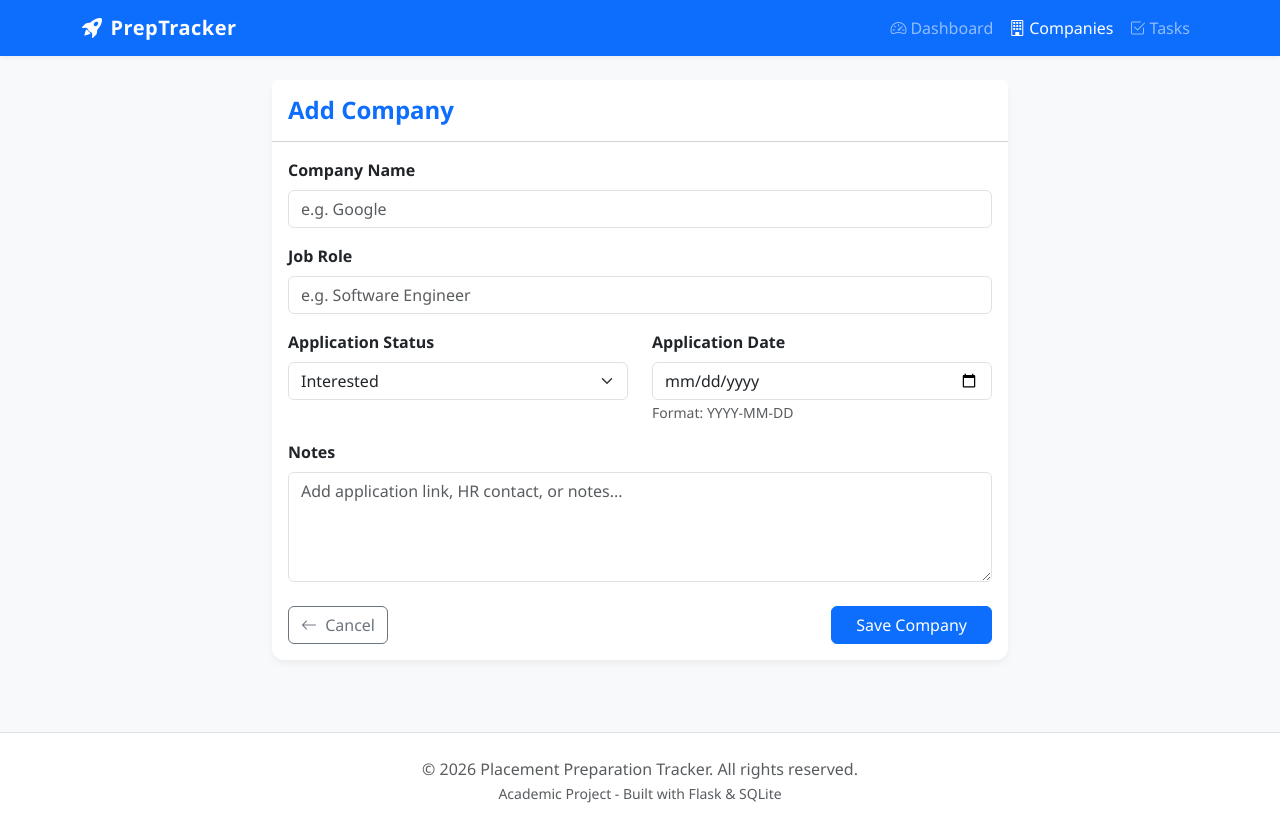
After one commit to VindhyaMaligela/Placement-Preparation-Tracker, a Flask app: page /companies/new in a window 1280 px wide. The commit adds this page. Run offline with Flask 3, Linux system fonts and the light colour scheme.

Commit message:
Implement Companies CRUD functionality

```diff
--- /dev/null
+++ b/app/forms.py
@@ -0,0 +1,24 @@
+from flask_wtf import FlaskForm
+from wtforms import StringField, SelectField, DateField, TextAreaField, SubmitField
+from wtforms.validators import DataRequired, Length, Optional
+
+class CompanyForm(FlaskForm):
+    """Form for adding and editing tracked companies."""
+    name = StringField('Company Name', validators=[
+        DataRequired(message="Company name is required."),
+        Length(max=100, message="Name must be under 100 characters.")
+    ])
+    role = StringField('Job Role', validators=[
+        DataRequired(message="Job role is required."),
+        Length(max=100, message="Role must be under 100 characters.")
+    ])
+    status = SelectField('Application Status', choices=[
+        ('Interested', 'Interested'),
+        ('Applied', 'Applied'),
+        ('Interviewing', 'Interviewing'),
+        ('Offered', 'Offered'),
+        ('Rejected', 'Rejected')
+    ], default='Interested')
+    application_date = DateField('Application Date', validators=[Optional()], format='%Y-%m-%d')
+    notes = TextAreaField('Notes', validators=[Optional()])
+    submit = SubmitField('Save Company')
--- a/app/routes/companies.py
+++ b/app/routes/companies.py
@@ -1,10 +1,55 @@
-from flask import Blueprint, render_template
+from flask import Blueprint, render_template, redirect, url_for, flash
+from app import db
 from app.models import Company
+from app.forms import CompanyForm
 
 companies_bp = Blueprint('companies', __name__)
 
 @companies_bp.route('/')
 def index():
-    """Renders the companies list page (placeholder)."""
+    """Renders the companies list page."""
     companies = Company.query.all()
     return render_template('companies/index.html', companies=companies)
+
+@companies_bp.route('/new', methods=['GET', 'POST'])
+def new_company():
+    """Route to add a new company."""
+    form = CompanyForm()
+    if form.validate_on_submit():
+        company = Company(
+            name=form.name.data,
+            role=form.role.data,
+            status=form.status.data,
+            application_date=form.application_date.data,
+            notes=form.notes.data
+        )
+        db.session.add(company)
+        db.session.commit()
+        flash(f'Company "{company.name}" has been successfully added!', 'success')
+        return redirect(url_for('companies.index'))
+    return render_template('companies/form.html', form=form, title='Add Company')
+
+@companies_bp.route('/<int:id>/edit', methods=['GET', 'POST'])
+def edit_company(id):
+    """Route to edit an existing company."""
+    company = Company.query.get_or_404(id)
+    form = CompanyForm(obj=company)
+    if form.validate_on_submit():
+        company.name = form.name.data
+        company.role = form.role.data
+        company.status = form.status.data
+        company.application_date = form.application_date.data
+        company.notes = form.notes.data
+        db.session.commit()
+        flash(f'Company "{company.name}" has been updated!', 'success')
+        return redirect(url_for('companies.index'))
+    return render_template('companies/form.html', form=form, title='Edit Company', company=company)
+
+@companies_bp.route('/<int:id>/delete', methods=['POST'])
+def delete_company(id):
+    """Route to delete an existing company."""
+    company = Company.query.get_or_404(id)
+    db.session.delete(company)
+    db.session.commit()
+    flash(f'Company "{company.name}" has been deleted.', 'danger')
+    return redirect(url_for('companies.index'))
--- /dev/null
+++ b/app/templates/companies/form.html
@@ -0,0 +1,106 @@
+{% extends 'base.html' %}
+
+{% block title %}{{ title }} - PrepTracker{% endblock %}
+
+{% block content %}
+<div class="row justify-content-center">
+    <div class="col-md-8">
+        <div class="card">
+            <div class="card-header bg-white py-3">
+                <h4 class="mb-0 fw-bold text-primary">{{ title }}</h4>
+            </div>
+            <div class="card-body">
+                <form method="POST" action="" novalidate>
+                    {{ form.csrf_token }}
+
+                    <!-- Company Name -->
+                    <div class="mb-3">
+                        {{ form.name.label(class="form-label fw-semibold") }}
+                        {% if form.name.errors %}
+                            {{ form.name(class="form-control is-invalid", placeholder="e.g. Google") }}
+                            <div class="invalid-feedback">
+                                {% for error in form.name.errors %}
+                                    <span>{{ error }}</span>
+                                {% endfor %}
+                            </div>
+                        {% else %}
+                            {{ form.name(class="form-control", placeholder="e.g. Google") }}
+                        {% endif %}
+                    </div>
+
+                    <!-- Job Role -->
+                    <div class="mb-3">
+                        {{ form.role.label(class="form-label fw-semibold") }}
+                        {% if form.role.errors %}
+                            {{ form.role(class="form-control is-invalid", placeholder="e.g. Software Engineer") }}
+                            <div class="invalid-feedback">
+                                {% for error in form.role.errors %}
+                                    <span>{{ error }}</span>
+                                {% endfor %}
+                            </div>
+                        {% else %}
+                            {{ form.role(class="form-control", placeholder="e.g. Software Engineer") }}
+                        {% endif %}
+                    </div>
+
+                    <div class="row">
+                        <!-- Application Status -->
+                        <div class="col-md-6 mb-3">
+                            {{ form.status.label(class="form-label fw-semibold") }}
+                            {% if form.status.errors %}
+                                {{ form.status(class="form-select is-invalid") }}
+                                <div class="invalid-feedback">
+                                    {% for error in form.status.errors %}
+                                        <span>{{ error }}</span>
+                                    {% endfor %}
+                                </div>
+                            {% else %}
+                                {{ form.status(class="form-select") }}
+                            {% endif %}
+                        </div>
+
+                        <!-- Application Date -->
+                        <div class="col-md-6 mb-3">
+                            {{ form.application_date.label(class="form-label fw-semibold") }}
+                            {% if form.application_date.errors %}
+                                {{ form.application_date(class="form-control is-invalid", type="date") }}
+                                <div class="invalid-feedback">
+                                    {% for error in form.application_date.errors %}
+                                        <span>{{ error }}</span>
+                                    {% endfor %}
+                                </div>
+                            {% else %}
+                                {{ form.application_date(class="form-control", type="date") }}
+                            {% endif %}
+                            <small class="form-text text-muted">Format: YYYY-MM-DD</small>
+                        </div>
+                    </div>
+
+                    <!-- Notes -->
+                    <div class="mb-4">
+                        {{ form.notes.label(class="form-label fw-semibold") }}
+                        {% if form.notes.errors %}
+                            {{ form.notes(class="form-control is-invalid", rows="4", placeholder="Add application link, HR contact, or notes...") }}
+                            <div class="invalid-feedback">
+                                {% for error in form.notes.errors %}
+                                    <span>{{ error }}</span>
+                                {% endfor %}
+                            </div>
+                        {% else %}
+                            {{ form.notes(class="form-control", rows="4", placeholder="Add application link, HR contact, or notes...") }}
+                        {% endif %}
+                    </div>
+
+                    <!-- Submit and Cancel -->
+                    <div class="d-flex justify-content-between">
+                        <a href="{{ url_for('companies.index') }}" class="btn btn-outline-secondary">
+                            <i class="bi bi-arrow-left me-1"></i> Cancel
+                        </a>
+                        {{ form.submit(class="btn btn-primary px-4") }}
+                    </div>
+                </form>
+            </div>
+        </div>
+    </div>
+</div>
+{% endblock %}
```
Also changed, not shown: app/__init__.py (+5 -2 lines), app/templates/companies/index.html (+49 -7 lines), tests/test_companies.py (added, +113 -0 lines).
